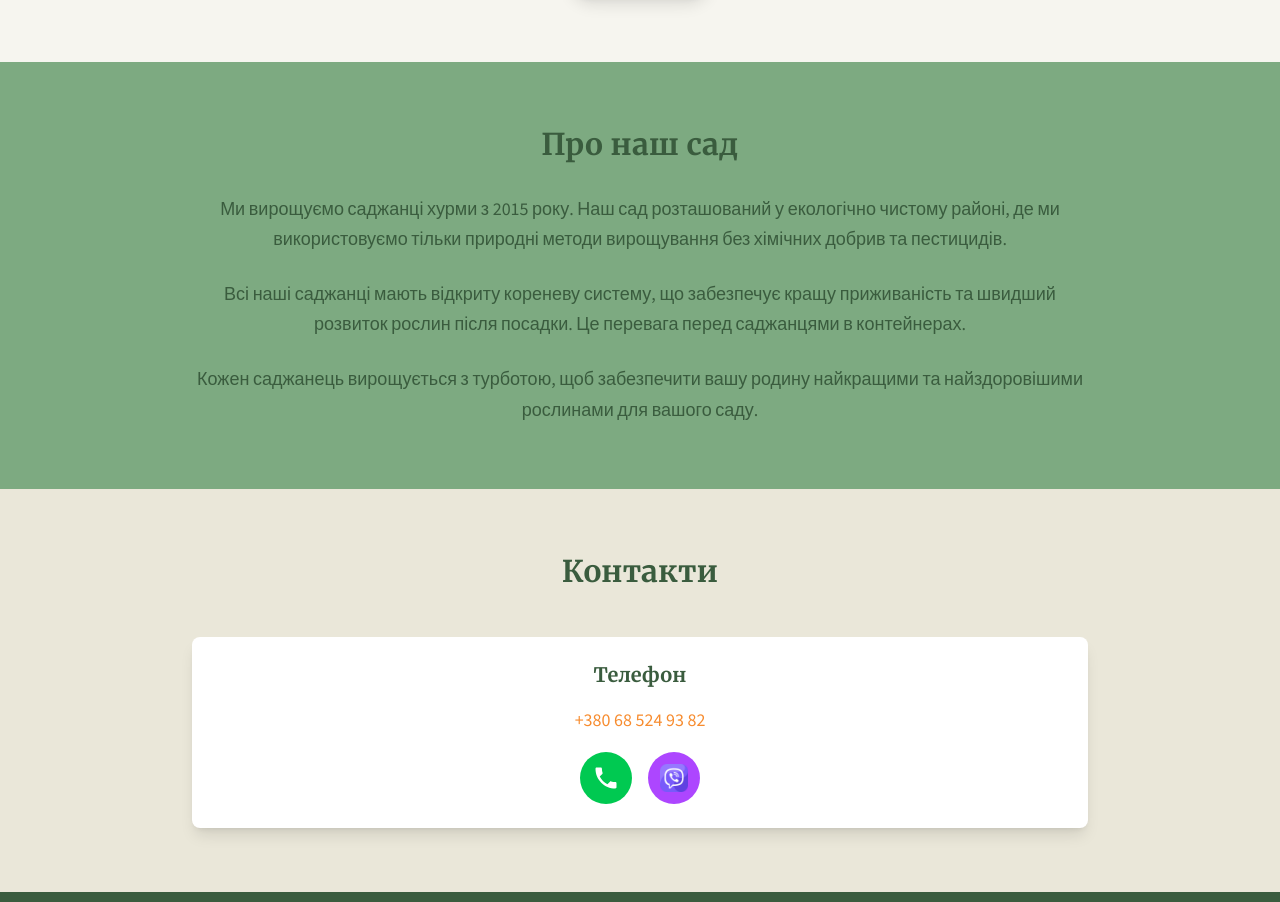
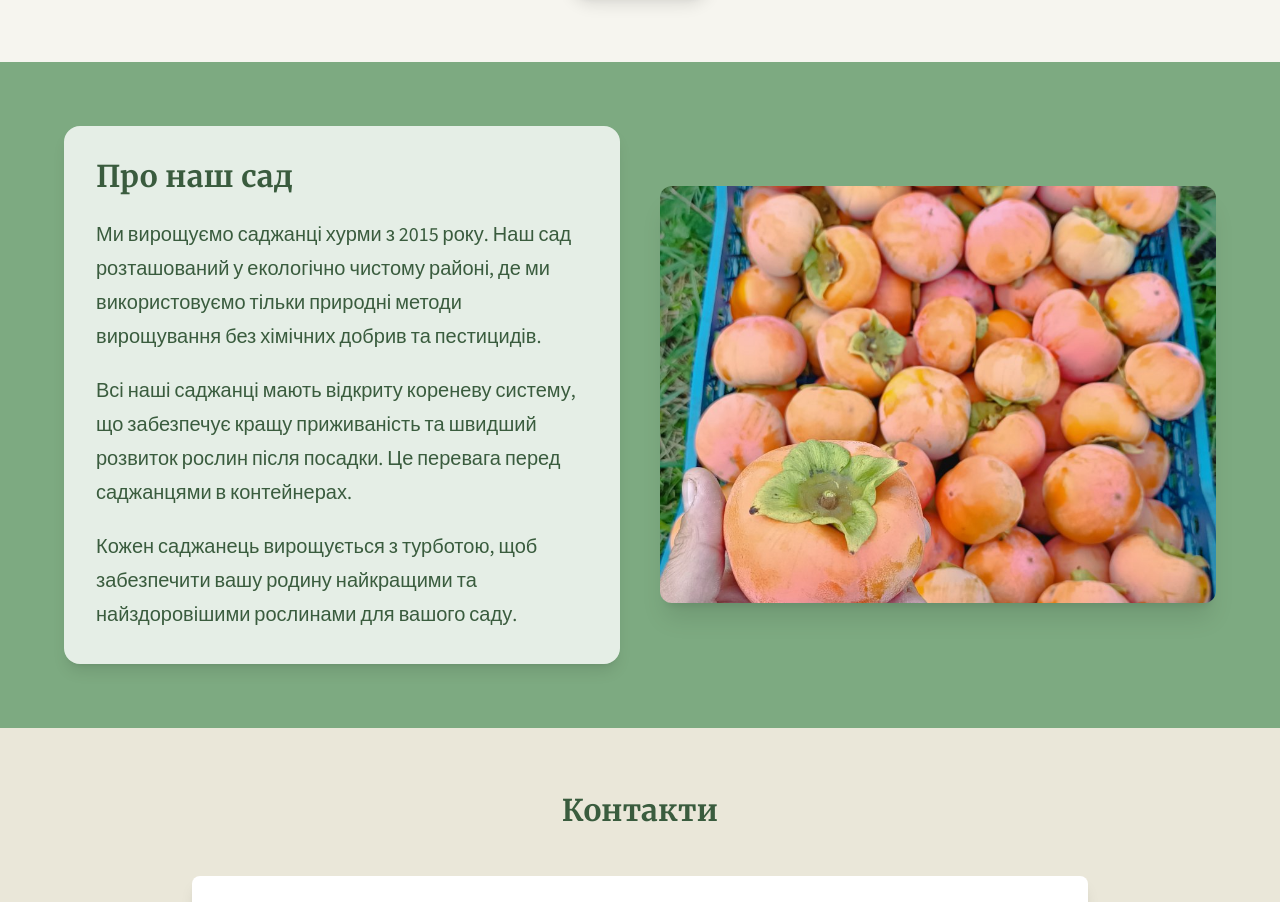
Before and after one commit to AndriiShopiak/grow-miracle, a Next.js app: page / in a window 1280 px wide. Shown: the part 3449-4351 px from the top of the page. Built offline with nearby package versions, Linux system fonts and the light colour scheme.

Commit message:
feat: redesign "About Us" section with improved layout and added image

```diff
--- a/src/app/page.tsx
+++ b/src/app/page.tsx
@@ -102,20 +102,36 @@ export default function Home() {
       {/* Секція про нас */}
       <section id="about" className="bg-light-green py-16">
         <div className="container mx-auto px-4">
-          <div className="max-w-4xl mx-auto text-center">
-            <h3 className="text-3xl font-bold text-secondary mb-8">Про наш сад</h3>
-            <p className="text-lg text-secondary mb-6">
+          <div className="max-w-6xl mx-auto grid grid-cols-1 md:grid-cols-2 gap-10 items-center">
+            <div>
+              <div className="bg-white/80 backdrop-blur-sm rounded-2xl p-8 shadow-lg">
+                <h3 className="text-3xl font-bold text-secondary mb-6">Про наш сад</h3>
+                <p className="text-lg md:text-xl text-secondary leading-relaxed mb-5">
                   Ми вирощуємо саджанці хурми з 2015 року. Наш сад розташований у екологічно чистому районі,
                   де ми використовуємо тільки природні методи вирощування без хімічних добрив та пестицидів.
                 </p>
-            <p className="text-lg text-secondary mb-6">
+                <p className="text-lg md:text-xl text-secondary leading-relaxed mb-5">
                   Всі наші саджанці мають відкриту кореневу систему, що забезпечує кращу приживаність
                   та швидший розвиток рослин після посадки. Це перевага перед саджанцями в контейнерах.
                 </p>
-            <p className="text-lg text-secondary">
+                <p className="text-lg md:text-xl text-secondary leading-relaxed">
                   Кожен саджанець вирощується з турботою, щоб забезпечити вашу родину найкращими
                   та найздоровішими рослинами для вашого саду.
                 </p>
+              </div>
+            </div>
+            <div className="w-full">
+              <div className="relative w-full aspect-[4/3] rounded-xl overflow-hidden shadow-xl">
+                <Image
+                  src="/gallery/15.jpg"
+                  alt="Наш сад — галерея"
+                  fill
+                  sizes="(min-width: 768px) 50vw, 100vw"
+                  className="object-cover"
+                  priority={false}
+                />
+              </div>
+            </div>
           </div>
         </div>
       </section>
```
Lines whose indentation alone changed are shown as unchanged.
